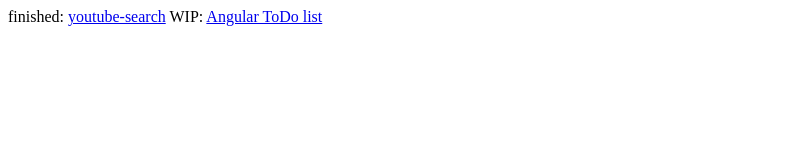
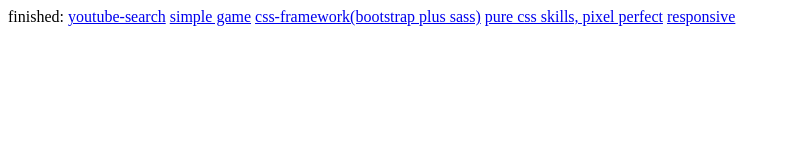
Before and after one commit to SiarheiDrozd/SiarheiDrozd.github.io, a plain HTML site: page index.html in a window 1280 px wide. Shown: the whole page, without its empty margins (0-790 px from the left). Drawn offline with Linux system fonts and the light colour scheme.

Commit message:
several links added

```diff
--- a/index.html
+++ b/index.html
@@ -7,7 +7,11 @@
 <body>
 finished:
 <a href="https://siarheidrozd.github.io/Search-Youtube/">youtube-search</a>
-WIP:
-<a href="https://siarheidrozd.github.io/angularToDo/">Angular ToDo list</a>
+<a href="https://siarheidrozd.github.io/simpleGame/">simple game</a>
+<a href="https://siarheidrozd.github.io/css-framework/">css-framework(bootstrap plus sass)</a>
+<a href="https://siarheidrozd.github.io/css-final-task/">pure css skills, pixel perfect</a>
+<a href="https://siarheidrozd.github.io/html-css-responsive/">responsive</a>
+<!--WIP:-->
+<!--<a href="https://siarheidrozd.github.io/angularToDo/">Angular ToDo list</a>-->
 </body>
 </html>
```
Also changed, not shown: style/style.css (added).
